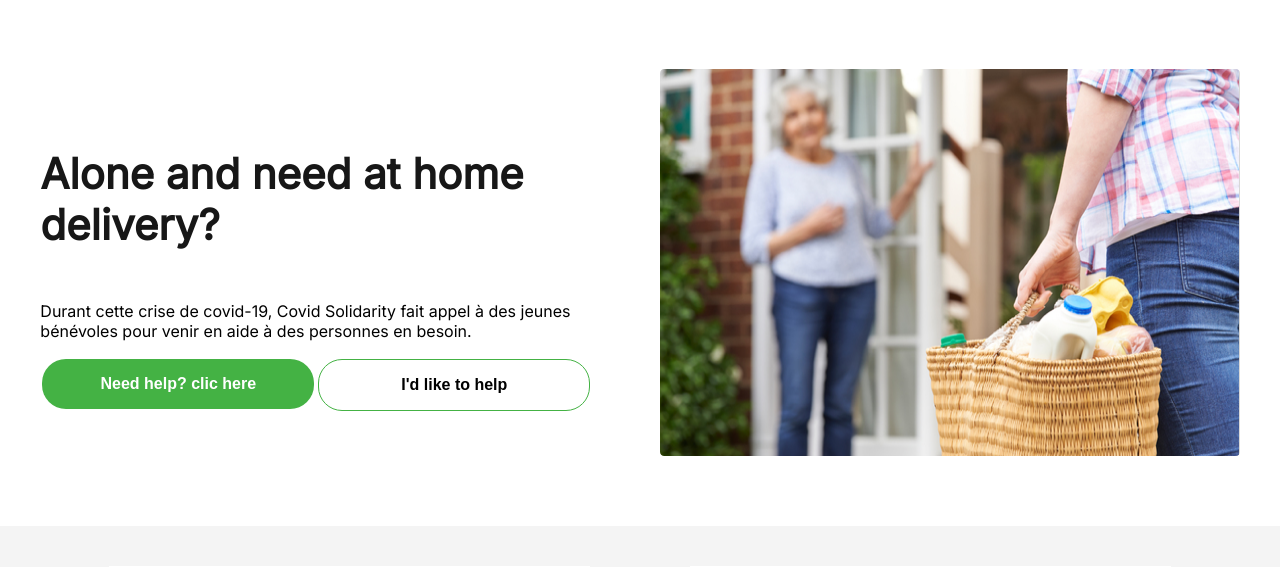
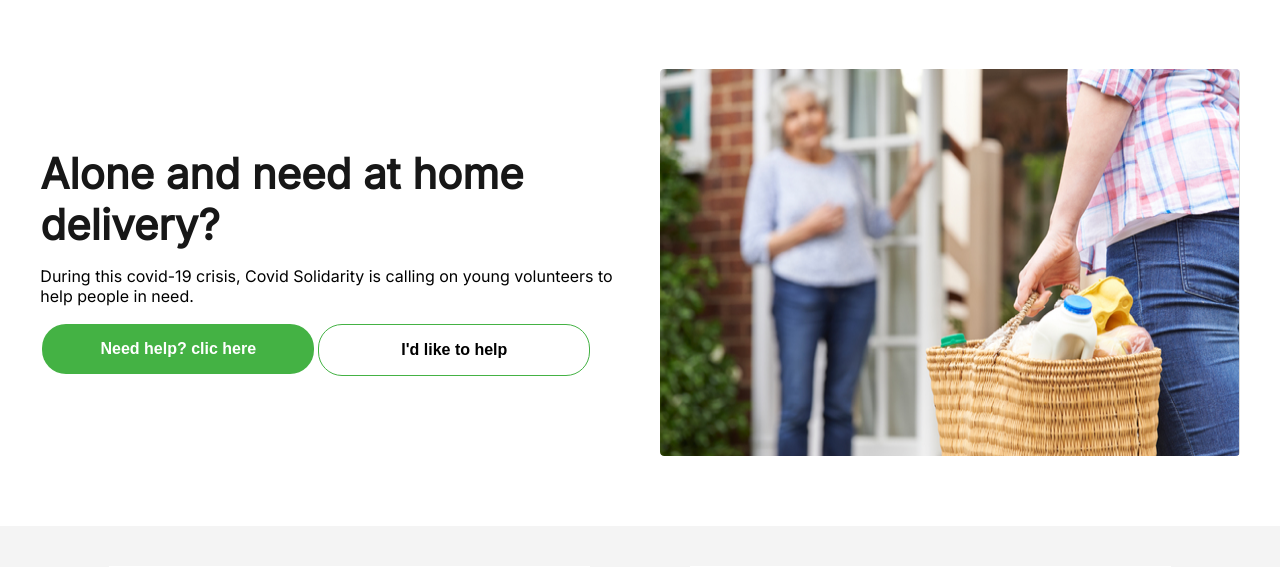
Before and after one commit to GraphtyLove/covid-19-helper, a PHP site: page / in a window 1280 px wide. Shown: the part 92-659 px from the top of the page. Run offline with PHP 8.4, Linux system fonts and the light colour scheme.

Commit message:
fix header css issues

```diff
--- a/assets/css/style.css
+++ b/assets/css/style.css
@@ -8,6 +8,7 @@ h1{
     font-weight: 800;
     font-size: 42px;
     color: #171717;
+    margin: 0;
 }
 .df-center{
     display: flex;
@@ -76,6 +77,7 @@ nav{
 .container-txt-general{
     display: flex;
     align-items: flex-start;
+    justify-content: center;
 }
 .container-text{
     display: flex;
--- a/assets/js/script.js
+++ b/assets/js/script.js
@@ -1,19 +1,16 @@
 let languageNavigator = navigator.language || navigator.userLanguage;
 
+// Change the language of the page
 const changeLanguage = language => {
-    console.log(language)
-
     let pageText;
 
     if (language === "nl" || language === "nl-BE") {
         pageText = nl_data
-    }
-    else if (language === "fr" || language === "fr-BE" || language === "fr-FR") {
+    } else if (language === "fr" || language === "fr-BE" || language === "fr-FR") {
         pageText = fr_data
     } else {
         pageText = en_data
     }
-
 
     // ----- Header -----
     document.getElementById("headerTitle").innerHTML = pageText.header.title
@@ -31,10 +28,10 @@ const changeLanguage = language => {
     // --- young ---
     document.getElementById("cardsYoungQuote").innerHTML = pageText.cards.young.quote
     document.getElementById("cardsYoungTitle").innerHTML = pageText.cards.young.title
-    document.getElementById("cardsYoungSetpsStepOneTitle").innerHTML = pageText.cards.young.stepOneTitle
-    document.getElementById("cardsYoungSetpsStepOneText").innerHTML = pageText.cards.young.stepOneText
-    document.getElementById("cardsYoungSetpsStepTwoTitle").innerHTML = pageText.cards.young.stepTwoTitle
-    document.getElementById("cardsYoungSetpsStepOneText").innerHTML = pageText.cards.young.stepTwoText
+    document.getElementById("cardsYoungSetpsStepOneTitle").innerHTML = pageText.cards.young.steps.stepOneTitle
+    document.getElementById("cardsYoungSetpsStepOneText").innerHTML = pageText.cards.young.steps.stepOneText
+    document.getElementById("cardsYoungSetpsStepTwoTitle").innerHTML = pageText.cards.young.steps.stepTwoTitle
+    document.getElementById("cardsYoungSetpsStepOneText").innerHTML = pageText.cards.young.steps.stepTwoText
     document.getElementById("cardsYoungButton").innerHTML = pageText.cards.young.button
 
     // ----- team -----
@@ -42,5 +39,4 @@ const changeLanguage = language => {
     document.getElementById("teamDescription").innerHTML = pageText.team.description
 }
 
-
 changeLanguage(languageNavigator)
--- a/assets/txt/en.js
+++ b/assets/txt/en.js
@@ -1,7 +1,7 @@
 const en_data = {
     "header": {
         "title": "Alone and need at home delivery?",
-        "description": "Durant cette crise de covid-19, Covid Solidarity fait appel à des jeunes bénévoles pour venir en aide à des personnes en besoin.",
+        "description": "During this covid-19 crisis, Covid Solidarity is calling on young volunteers to help people in need.",
         "buttonRequestHelp": "Need help? clic here",
         "buttonProposeHelp": "I'd like to help"
     },
--- a/assets/txt/nl.js
+++ b/assets/txt/nl.js
@@ -1,9 +1,9 @@
 const nl_data = {
     "header": {
-        "title": "Seul(e) et besoin de livraison à domicile?",
-        "description": "Durant cette crise de covid-19, Covid Solidarity fait appel à des jeunes bénévoles pour venir en aide à des personnes en besoin.",
-        "buttonRequestHelp": "Besoin d’aide? Cliquez ici",
-        "buttonProposeHelp": "J’aimerais aider"
+        "title": "Alleen en thuisbezorgd?",
+        "description": "Tijdens deze covid-19-crisis doet Covid Solidarity een beroep op jonge vrijwilligers om mensen in nood te helpen.",
+        "buttonRequestHelp": "Als u hulp nodig heeft, klik dan hier",
+        "buttonProposeHelp": "Ik wil graag helpen"
     },
     "cards": {
         "senior": {
```
